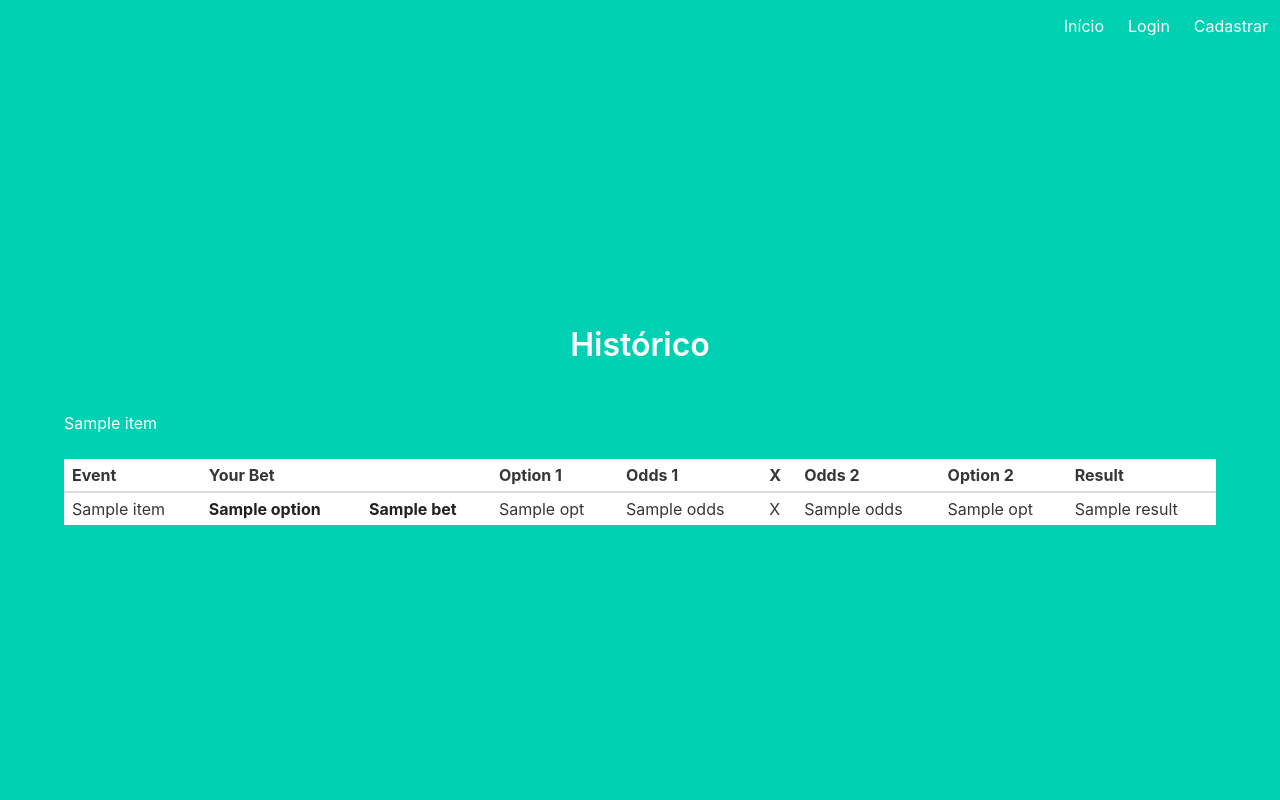
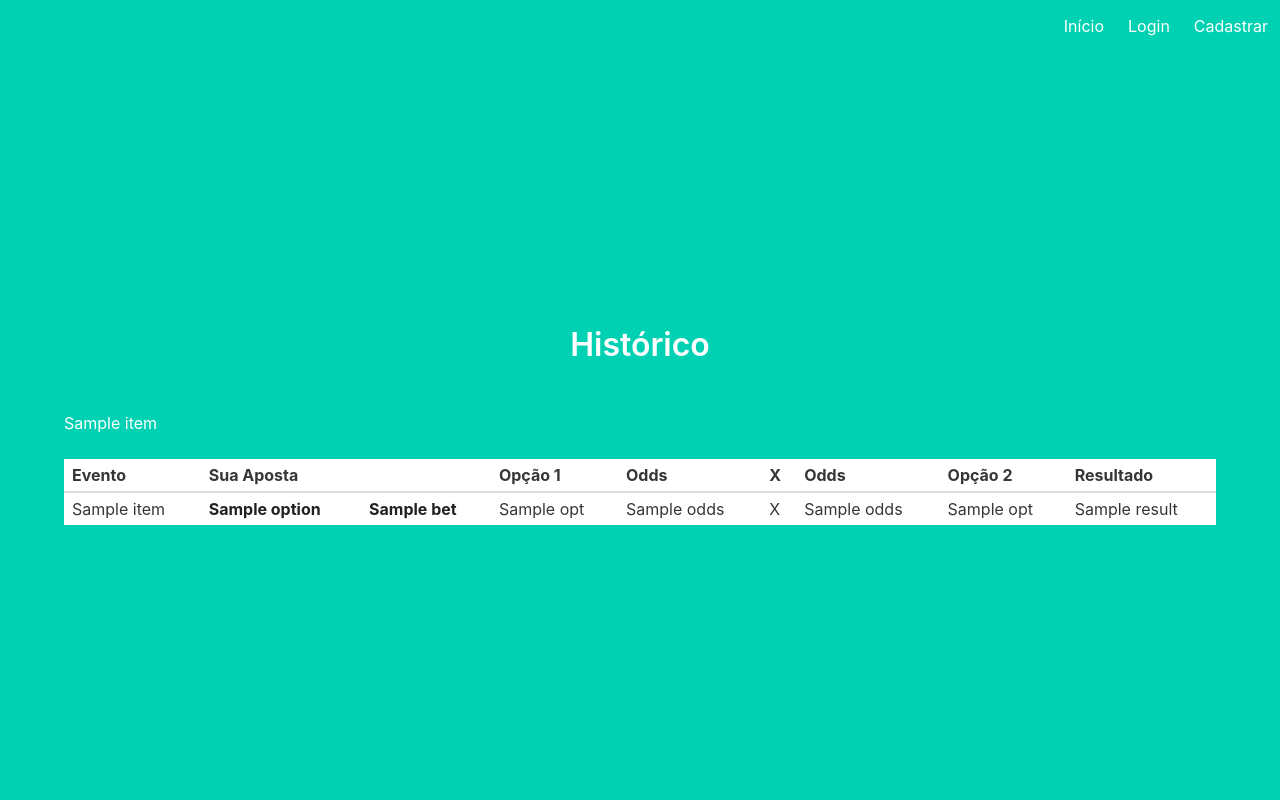
Before and after one commit to bsguedes/pnkasino, a Python web app: template templates/history.html in a window 1280 px wide. Run offline with Jinja, Linux system fonts and the light colour scheme; the template is opened without the code that fills it: most values are stand-ins (such as "Sample title", 1, 10 or a date in 2020).

Commit message:
localization pt-br

```diff
--- a/templates/history.html
+++ b/templates/history.html
@@ -17,14 +17,14 @@
 <table class="table is-narrow table-striped table-responsive table-bordered is-fullwidth">
     <thead>
         <tr>
-            <th>Event</th>
-            <th colspan="2">Your Bet</th>
-            <th>Option 1</th>
-            <th>Odds 1</th>
+            <th>Evento</th>
+            <th colspan="2">Sua Aposta</th>
+            <th>Opção 1</th>
+            <th>Odds</th>
             <th>X</th>
-            <th>Odds 2</th>
-            <th>Option 2</th>
-            <th>Result</th>
+            <th>Odds</th>
+            <th>Opção 2</th>
+            <th>Resultado</th>
         </tr>
     </thead>
     <tbody>
```
